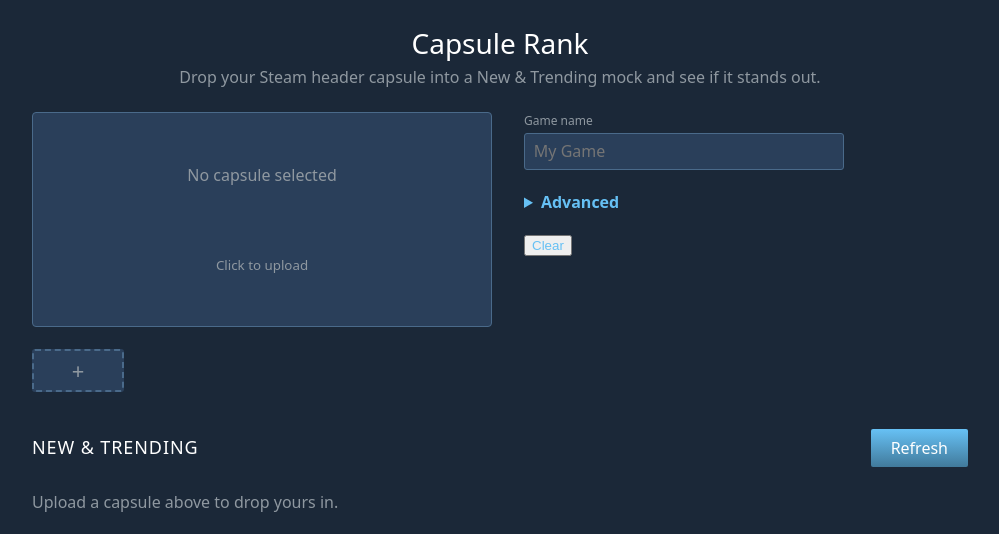
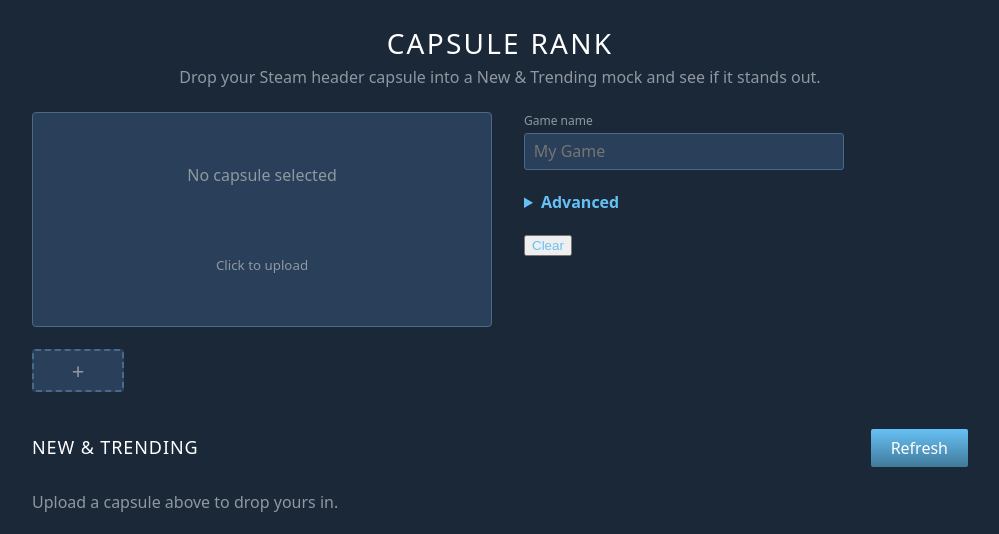
Before and after one commit to marcphilippebeaujean-abertay/capsule-rank, a website: page index.html in a window 1280 px wide. Shown: the top 534 px of the page, without its empty margins (140-1139 px from the left). Drawn offline with nearby package versions, Linux system fonts and the light colour scheme.

Commit message:
ui: uppercase the h1 with letter-spacing

```diff
--- a/index.html
+++ b/index.html
@@ -15,7 +15,7 @@
     .visually-hidden { position: absolute; width: 1px; height: 1px; padding: 0; margin: -1px; overflow: hidden; clip: rect(0,0,0,0); white-space: nowrap; border: 0; }
 
     .topbar { padding: 1.5rem 2rem .5rem; text-align: center; }
-    .topbar h1 { margin: 0; color: white; font-size: 28px; }
+    .topbar h1 { margin: 0; color: white; font-size: 28px; text-transform: uppercase; letter-spacing: .08em; }
     .tagline { color: #8f98a0; margin: .25rem 0 0; }
 
     /* ===== Editor ===== */
```
